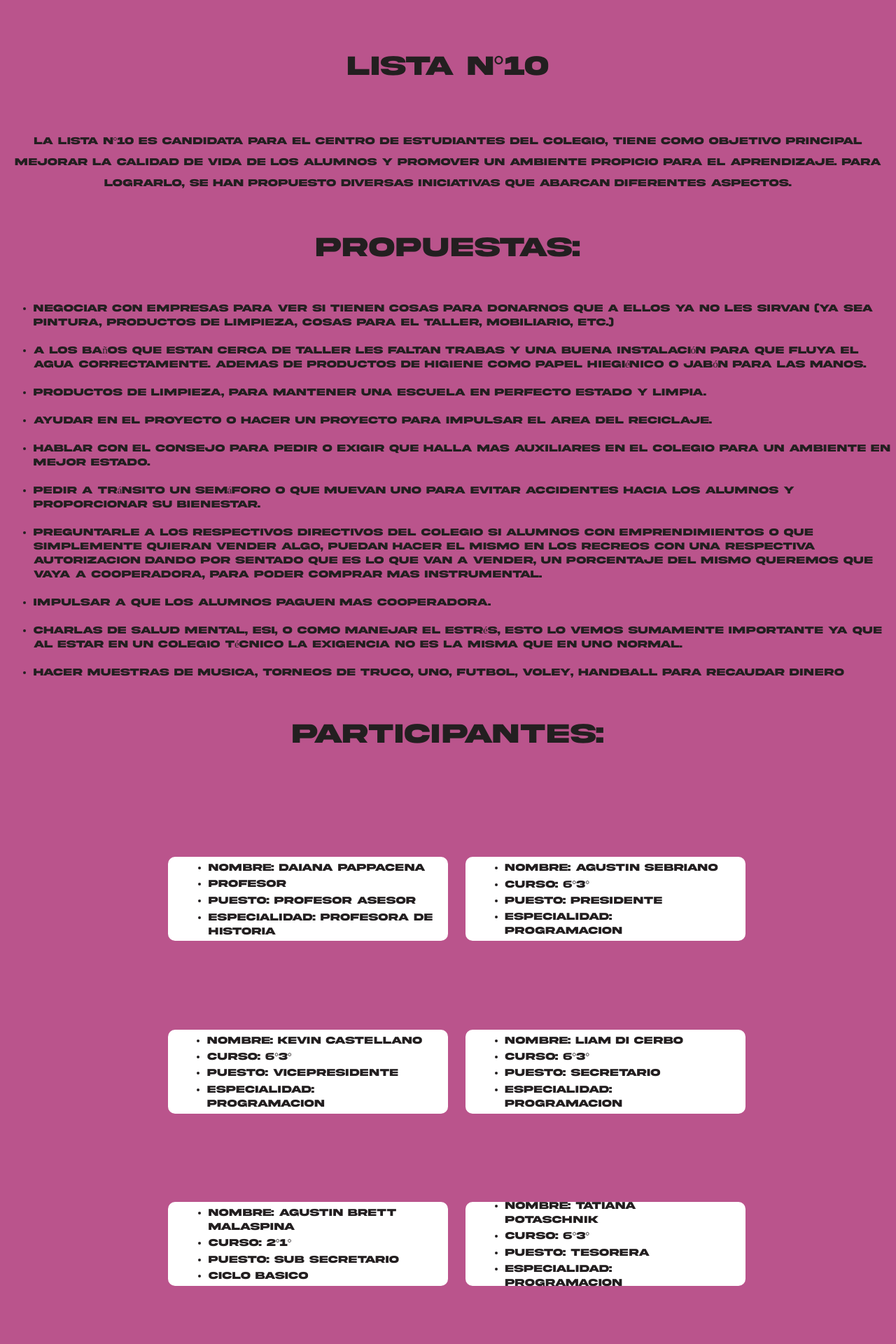
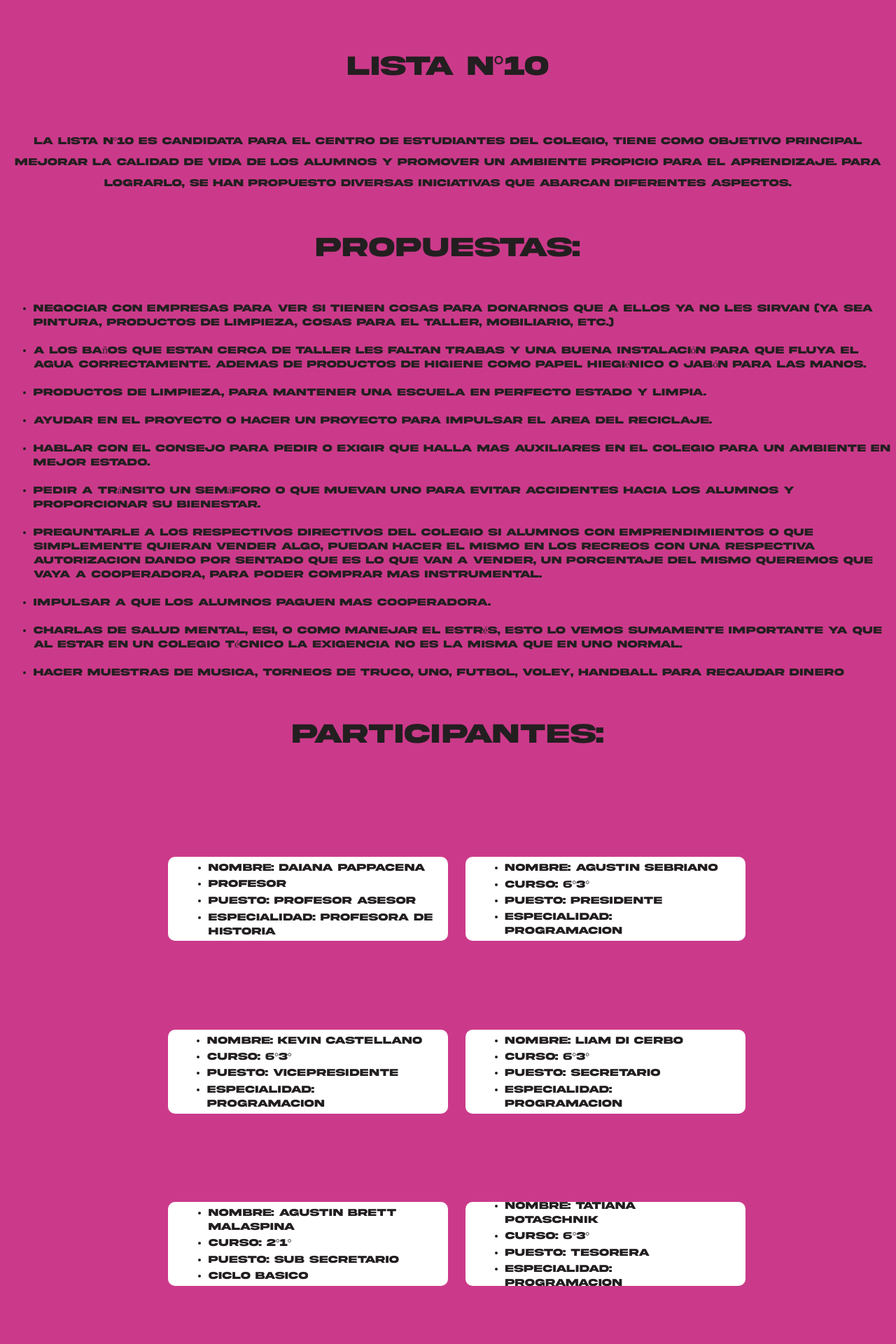
Before and after one commit to lista10chacabuco/lista10chacabuco.github.io, a PHP site: page / in a window 1280 px wide. Shown: the top 1920 px of the page at 70% size. Run offline with PHP 8.4, Linux system fonts and the light colour scheme.

Commit message:
Update style.css

```diff
--- a/pagina/pagina web centro/style.css
+++ b/pagina/pagina web centro/style.css
@@ -4,7 +4,7 @@
 }
 
 html {
-    background-color: #BA548C;
+    background-color: #CB3A8A ;
 }
 
 .centrar {
```
